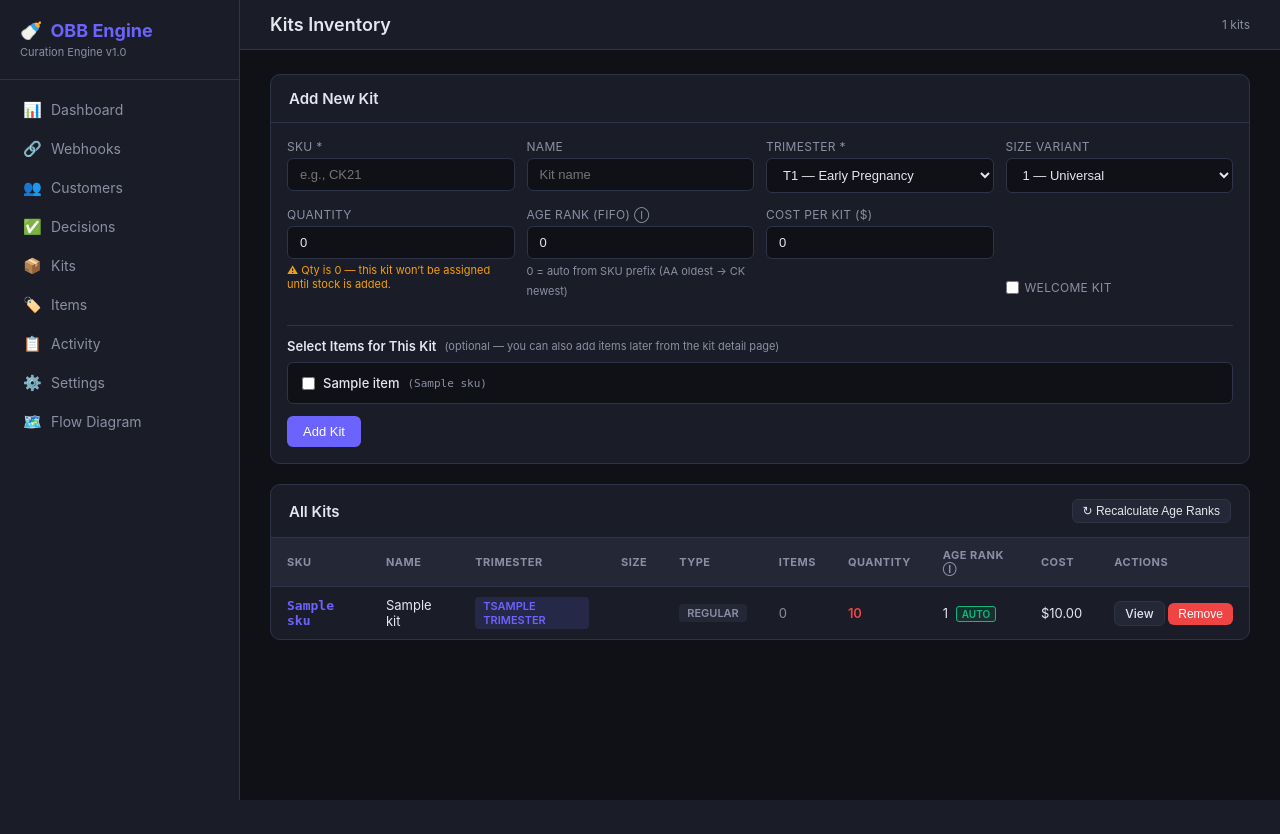
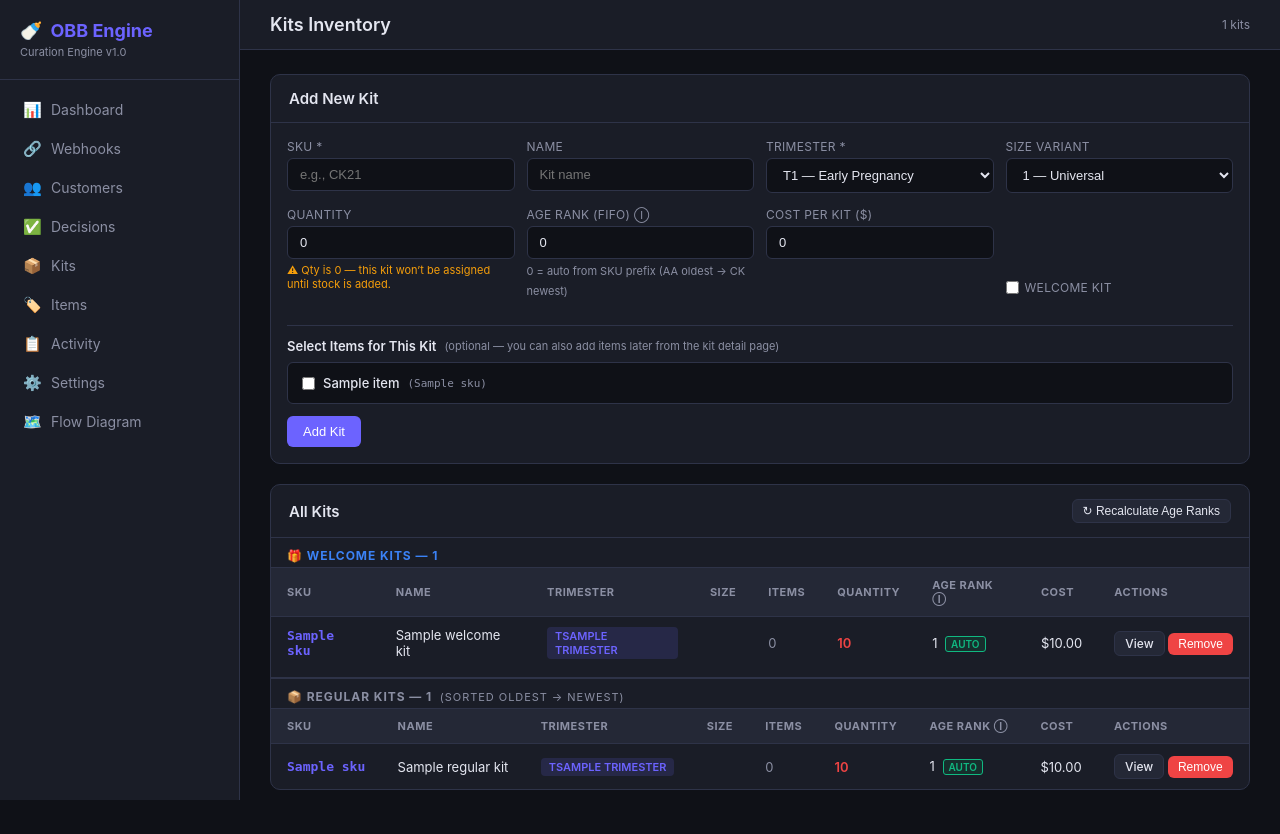
Before and after one commit to hasan-tec/obb-real-app, a FastAPI app: template templates/kits.html in a window 1280 px wide. Before the commit the page ends 800 px from the top, so only its background shows below. Run offline with FastAPI, Linux system fonts and the light colour scheme; the template is opened without the code that fills it: most values are stand-ins (such as "Sample title", 1, 10 or a date in 2020).

Commit message:
feat: split kits table into welcome/regular groups, sorted by trimester+age_rank

```diff
--- a/templates/kits.html
+++ b/templates/kits.html
@@ -122,7 +122,19 @@
                 &#8635; Recalculate Age Ranks
             </button>
         </div>
-        {% if kits %}
+
+        {% if not welcome_kits and not regular_kits %}
+        <div class="empty-state">
+            <div class="icon">📦</div>
+            <p>No kits yet. Add kits using the form above.</p>
+        </div>
+        {% else %}
+
+        {# ── WELCOME KITS ── #}
+        {% if welcome_kits %}
+        <div style="padding: 10px 16px 4px; font-size: 12px; font-weight: 700; letter-spacing: 0.08em; color: var(--blue); text-transform: uppercase; border-bottom: 1px solid var(--border);">
+            🎁 Welcome Kits — {{ welcome_kits | length }}
+        </div>
         <table>
             <thead>
                 <tr>
@@ -130,53 +142,31 @@
                     <th>Name</th>
                     <th>Trimester</th>
                     <th>Size</th>
-                    <th>Type</th>
                     <th>Items</th>
                     <th>Quantity</th>
-                    <th>Age Rank <span style="font-size:10px;color:var(--text-dim);" title="AUTO = computed from SKU. MANUAL = user-locked, not changed by recalculate.">&#9432;</span></th>
+                    <th>Age Rank <span style="font-size:10px;color:var(--text-dim);" title="AUTO = computed from SKU. MANUAL = user-locked.">&#9432;</span></th>
                     <th>Cost</th>
                     <th>Actions</th>
                 </tr>
             </thead>
             <tbody>
-                {% for k in kits %}
+                {% for k in welcome_kits %}
                 <tr>
-                    <td style="font-weight: 600; font-family: monospace;">
-                        <a href="/kits/{{ k.id }}" style="color: var(--accent);">{{ k.sku }}</a>
+                    <td style="font-weight:600; font-family:monospace;">
+                        <a href="/kits/{{ k.id }}" style="color:var(--accent);">{{ k.sku }}</a>
                     </td>
                     <td>{{ k.name or '—' }}</td>
                     <td><span class="badge badge-purple">T{{ k.trimester }}</span></td>
+                    <td>{% if k.size_variant==1 %}Universal{% elif k.size_variant==2 %}M{% elif k.size_variant==3 %}L{% elif k.size_variant==4 %}XL{% endif %}</td>
                     <td>
-                        {% if k.size_variant == 1 %}Universal
-                        {% elif k.size_variant == 2 %}M
-                        {% elif k.size_variant == 3 %}L
-                        {% elif k.size_variant == 4 %}XL
-                        {% endif %}
+                        {% set count = kit_item_counts.get(k.id, 0) %}
+                        {% if count > 0 %}<a href="/kits/{{ k.id }}" style="color:var(--accent);">{{ count }} item{{ 's' if count != 1 }}</a>
+                        {% else %}<span style="color:var(--text-dim);">0</span>{% endif %}
                     </td>
                     <td>
-                        {% if k.is_welcome_kit %}
-                        <span class="badge badge-blue">Welcome</span>
-                        {% else %}
-                        <span class="badge badge-dim">Regular</span>
-                        {% endif %}
-                    </td>
-                    <td>
-                        {% set count = kit_item_counts.get(k.id, 0) %}
-                        {% if count > 0 %}
-                        <a href="/kits/{{ k.id }}" style="color: var(--accent);">{{ count }} item{{ 's' if count != 1
-                            }}</a>
-                        {% else %}
-                        <span style="color: var(--text-dim);">0</span>
-                        {% endif %}
-                    </td>
-                    <td>
-                        {% if k.quantity_available <= 10 %} <span style="color: var(--red); font-weight: 600;">{{
-                            k.quantity_available }}</span>
-                            {% elif k.quantity_available <= 50 %} <span style="color: var(--yellow);">{{
-                                k.quantity_available }}</span>
-                                {% else %}
-                                {{ k.quantity_available }}
-                                {% endif %}
+                        {% if k.quantity_available <= 10 %}<span style="color:var(--red);font-weight:600;">{{ k.quantity_available }}</span>
+                        {% elif k.quantity_available <= 50 %}<span style="color:var(--yellow);">{{ k.quantity_available }}</span>
+                        {% else %}{{ k.quantity_available }}{% endif %}
                     </td>
                     <td>
                         {{ k.age_rank }}
@@ -187,10 +177,9 @@
                         {% endif %}
                     </td>
                     <td>{% if k.cost_per_kit %}${{ "%.2f" | format(k.cost_per_kit) }}{% else %}—{% endif %}</td>
-                    <td style="white-space: nowrap;">
+                    <td style="white-space:nowrap;">
                         <a href="/kits/{{ k.id }}" class="btn btn-sm btn-secondary">View</a>
-                        <form method="POST" action="/kits/{{ k.id }}/remove" style="display:inline;"
-                            onsubmit="return confirm('Remove this kit? Used kits cannot be deleted.');">
+                        <form method="POST" action="/kits/{{ k.id }}/remove" style="display:inline;" onsubmit="return confirm('Remove this kit?');">
                             <button type="submit" class="btn btn-sm btn-danger">Remove</button>
                         </form>
                     </td>
@@ -198,11 +187,67 @@
                 {% endfor %}
             </tbody>
         </table>
-        {% else %}
-        <div class="empty-state">
-            <div class="icon">📦</div>
-            <p>No kits yet. Add kits using the form above.</p>
+        {% endif %}
+
+        {# ── REGULAR KITS ── #}
+        {% if regular_kits %}
+        <div style="padding: 10px 16px 4px; font-size: 12px; font-weight: 700; letter-spacing: 0.08em; color: var(--text-dim); text-transform: uppercase; border-bottom: 1px solid var(--border); {% if welcome_kits %}border-top: 2px solid var(--border); margin-top: 8px;{% endif %}">
+            📦 Regular Kits — {{ regular_kits | length }} &nbsp;<span style="font-weight:400;font-size:11px;">(sorted oldest → newest)</span>
         </div>
+        <table>
+            <thead>
+                <tr>
+                    <th>SKU</th>
+                    <th>Name</th>
+                    <th>Trimester</th>
+                    <th>Size</th>
+                    <th>Items</th>
+                    <th>Quantity</th>
+                    <th>Age Rank <span style="font-size:10px;color:var(--text-dim);" title="AUTO = computed from SKU. MANUAL = user-locked.">&#9432;</span></th>
+                    <th>Cost</th>
+                    <th>Actions</th>
+                </tr>
+            </thead>
+            <tbody>
+                {% for k in regular_kits %}
+                <tr>
+                    <td style="font-weight:600; font-family:monospace;">
+                        <a href="/kits/{{ k.id }}" style="color:var(--accent);">{{ k.sku }}</a>
+                    </td>
+                    <td>{{ k.name or '—' }}</td>
+                    <td><span class="badge badge-purple">T{{ k.trimester }}</span></td>
+                    <td>{% if k.size_variant==1 %}Universal{% elif k.size_variant==2 %}M{% elif k.size_variant==3 %}L{% elif k.size_variant==4 %}XL{% endif %}</td>
+                    <td>
+                        {% set count = kit_item_counts.get(k.id, 0) %}
+                        {% if count > 0 %}<a href="/kits/{{ k.id }}" style="color:var(--accent);">{{ count }} item{{ 's' if count != 1 }}</a>
+                        {% else %}<span style="color:var(--text-dim);">0</span>{% endif %}
+                    </td>
+                    <td>
+                        {% if k.quantity_available <= 10 %}<span style="color:var(--red);font-weight:600;">{{ k.quantity_available }}</span>
+                        {% elif k.quantity_available <= 50 %}<span style="color:var(--yellow);">{{ k.quantity_available }}</span>
+                        {% else %}{{ k.quantity_available }}{% endif %}
+                    </td>
+                    <td>
+                        {{ k.age_rank }}
+                        {% if k.age_rank_source == 'manual' %}
+                        <span style="display:inline-block;margin-left:4px;padding:1px 5px;border-radius:3px;font-size:10px;font-weight:600;background:rgba(255,193,7,0.15);color:var(--yellow);border:1px solid var(--yellow);" title="Manually set — backfill will not change this">&#128274; MANUAL</span>
+                        {% else %}
+                        <span style="display:inline-block;margin-left:4px;padding:1px 5px;border-radius:3px;font-size:10px;font-weight:600;background:rgba(0,200,100,0.1);color:var(--green);border:1px solid var(--green);" title="Auto-computed from SKU prefix">AUTO</span>
+                        {% endif %}
+                    </td>
+                    <td>{% if k.cost_per_kit %}${{ "%.2f" | format(k.cost_per_kit) }}{% else %}—{% endif %}</td>
+                    <td style="white-space:nowrap;">
+                        <a href="/kits/{{ k.id }}" class="btn btn-sm btn-secondary">View</a>
+                        <form method="POST" action="/kits/{{ k.id }}/remove" style="display:inline;" onsubmit="return confirm('Remove this kit?');">
+                            <button type="submit" class="btn btn-sm btn-danger">Remove</button>
+                        </form>
+                    </td>
+                </tr>
+                {% endfor %}
+            </tbody>
+        </table>
+        {% endif %}
+
         {% endif %}
     </div>
 </div>
```
